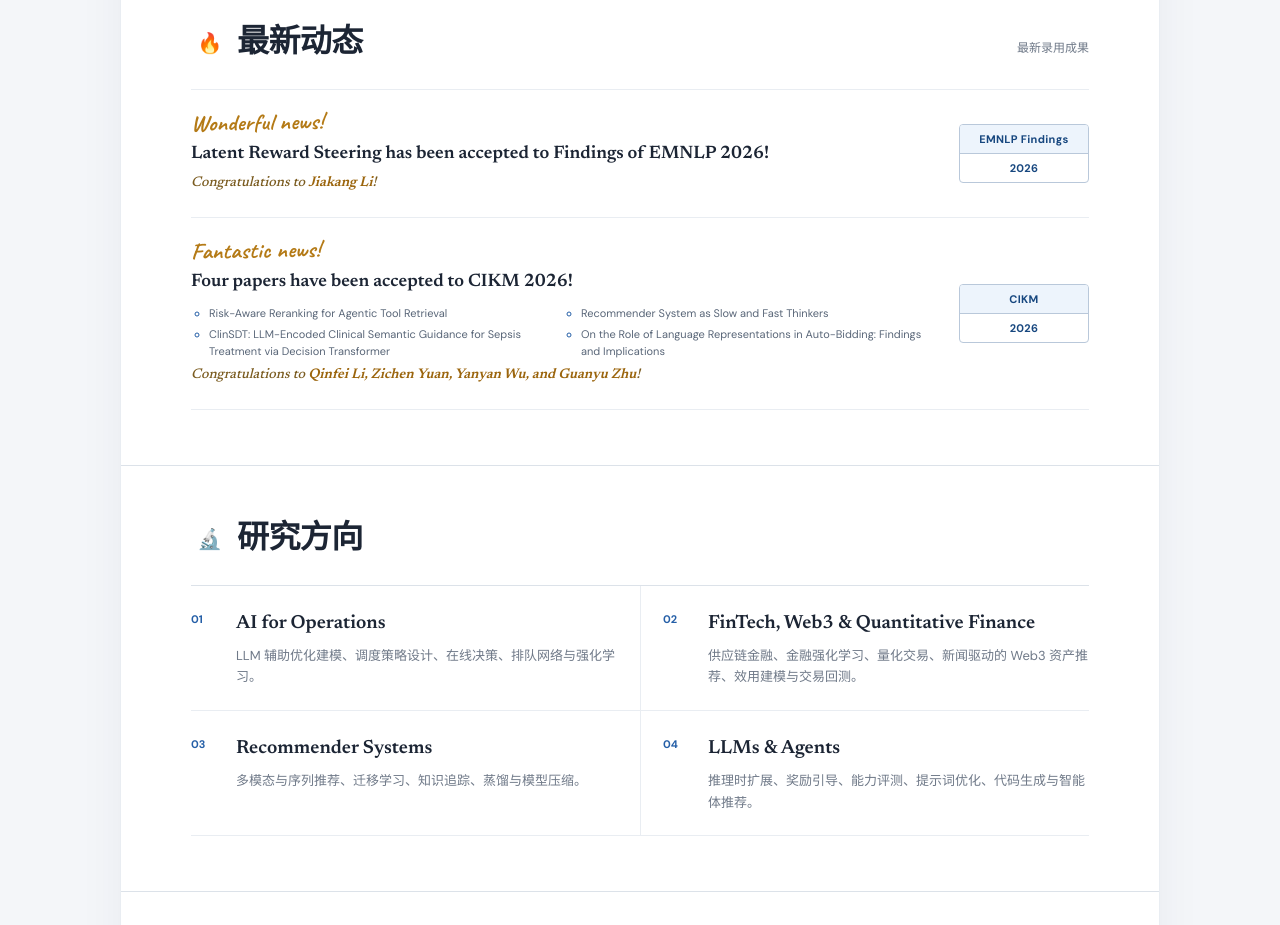
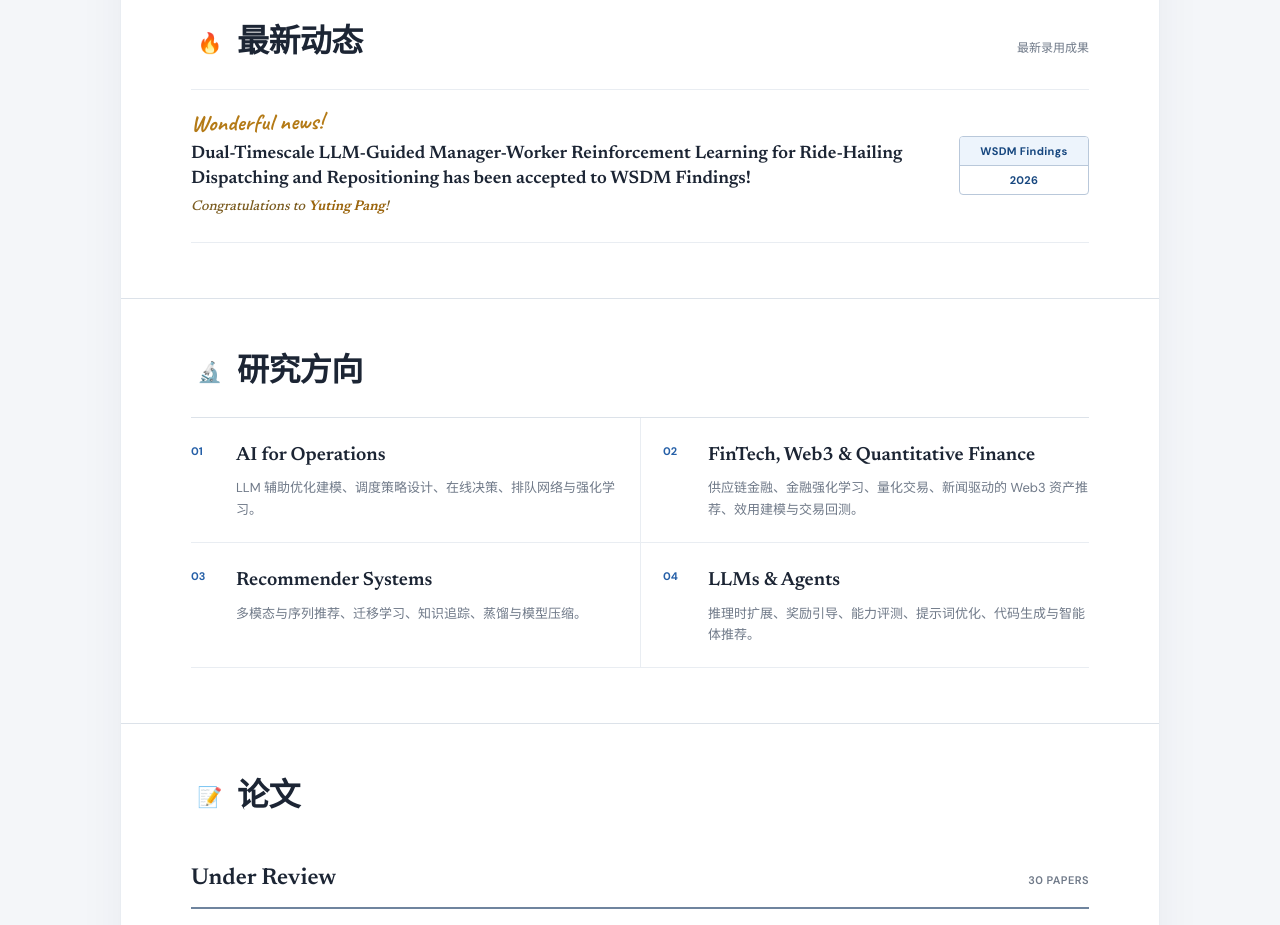
Before and after one commit to youhua97/youhua97.github.io, a Next.js app: page / in a window 1280 px wide. Shown: the part 1140-2065 px from the top of the page. Built offline with nearby package versions, Linux system fonts and the light colour scheme.

Commit message:
Replace old news with WSDM acceptance in 2026

```diff
--- a/app/AcademicHome.tsx
+++ b/app/AcademicHome.tsx
@@ -244,24 +244,10 @@ const copy = {
 const news = [
   {
     lead: "Wonderful news!",
-    title: "Latent Reward Steering has been accepted to Findings of EMNLP 2026!",
-    href: "https://arxiv.org/abs/2606.00726",
-    venue: "EMNLP Findings",
+    title: "Dual-Timescale LLM-Guided Manager-Worker Reinforcement Learning for Ride-Hailing Dispatching and Repositioning has been accepted to WSDM Findings!",
+    venue: "WSDM Findings",
     year: "2026",
-    firstAuthors: "Jiakang Li",
-  },
-  {
-    lead: "Fantastic news!",
-    title: "Four papers have been accepted to CIKM 2026!",
-    papers: [
-      "Risk-Aware Reranking for Agentic Tool Retrieval",
-      "Recommender System as Slow and Fast Thinkers",
-      "ClinSDT: LLM-Encoded Clinical Semantic Guidance for Sepsis Treatment via Decision Transformer",
-      "On the Role of Language Representations in Auto-Bidding: Findings and Implications",
-    ],
-    venue: "CIKM",
-    year: "2026",
-    firstAuthors: "Qinfei Li, Zichen Yuan, Yanyan Wu, and Guanyu Zhu",
+    firstAuthors: "Yuting Pang",
   },
 ];
 
@@ -380,13 +366,8 @@ export function AcademicHome({ locale }: { locale: Locale }) {
                 <div className="news-copy">
                   <p className="news-flourish">{item.lead}</p>
                   <p className="news-sentence">
-                    <span className="news-title">{"href" in item ? <ExternalLink href={item.href}>{item.title}</ExternalLink> : item.title}</span>
+                    <span className="news-title">{item.title}</span>
                   </p>
-                  {"papers" in item ? (
-                    <ul className="news-paper-list">
-                      {item.papers.map((paper) => <li key={paper}>{paper}</li>)}
-                    </ul>
-                  ) : null}
                   <p className="news-congrats">Congratulations to <strong>{item.firstAuthors}</strong>!</p>
                 </div>
                 <div className="news-venue"><span>{item.venue}</span><time>{item.year}</time></div>
```
